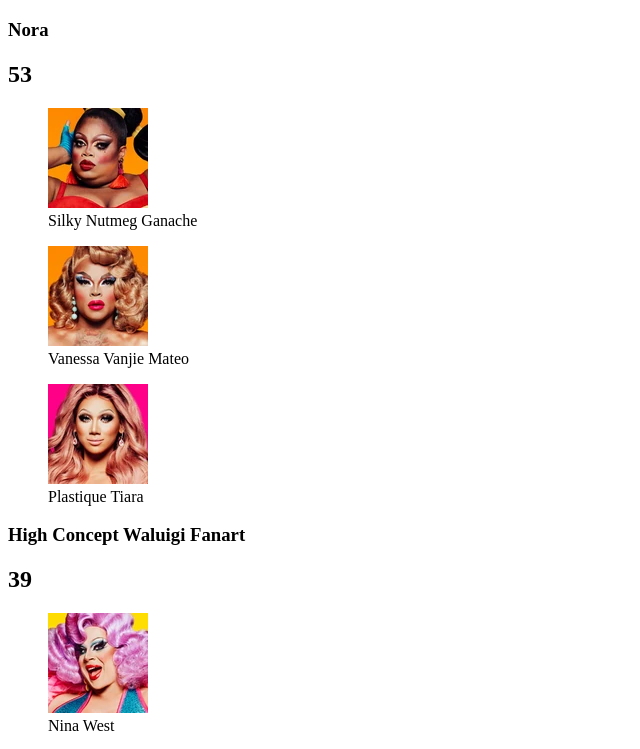
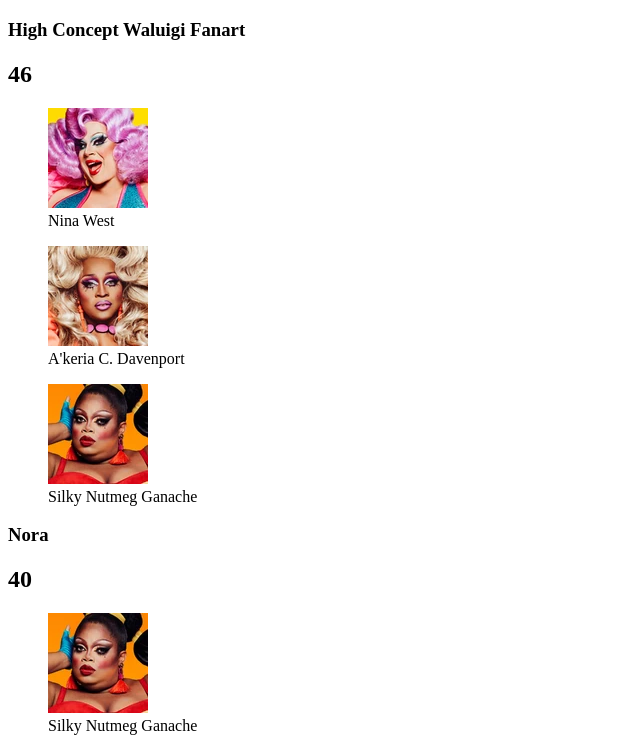
Before and after one commit to kimthompson/drag-race-fantasy, a Vue app: page / in a window 1280 px wide. Shown: the top 749 px of the page, without its empty margins (0-640 px from the left). Built offline with nearby package versions, Linux system fonts and the light colour scheme; the HTML template or start-up script is replaced by a standard one.

Commit message:
bye gurl

```diff
--- a/src/data/dead-queens.js
+++ b/src/data/dead-queens.js
@@ -5,5 +5,6 @@ export const deadQueens = [
   "Mercedes Iman Diamond",
   "Ariel Versace",
   "Scarlet Envy",
-  "Ra'jah D. O'Hara"
+  "Ra'jah D. O'Hara",
+  "Plastique Tiara"
 ]
--- a/src/data/leaderboard.json
+++ b/src/data/leaderboard.json
@@ -1,9 +1,9 @@
 [
-{"Username":"KimicalBurn","First Queen":"Brooke Lynn Hytes","Second Queen":"Nina West","Third Queen":"Vanessa Vanjie Mateo","The Bitch":"Nina West","Ep":{"8":"0"," 1-3 Total":"17"," 4 & 5 Total":"7"," 6":"0"," 7":"6"," 9":"3"},"Total":"33"},
-{"Username":"High Concept Waluigi Fanart","First Queen":"Nina West","Second Queen":"A'keria C. Davenport","Third Queen":"Silky Nutmeg Ganache","The Bitch":"Silky Nutmeg Ganache","Ep":{"8":"20"," 1-3 Total":"8"," 4 & 5 Total":"7"," 6":"0"," 7":"4"," 9":"0"},"Total":"39"},
+{"Username":"KimicalBurn","First Queen":"Brooke Lynn Hytes","Second Queen":"Nina West","Third Queen":"Vanessa Vanjie Mateo","The Bitch":"Nina West","Ep":{"8":"0"," 1-3 Total":"17"," 4 & 5 Total":"7"," 6":"0"," 7":"6"," 9":"0"},"Total":"30"},
+{"Username":"High Concept Waluigi Fanart","First Queen":"Nina West","Second Queen":"A'keria C. Davenport","Third Queen":"Silky Nutmeg Ganache","The Bitch":"Silky Nutmeg Ganache","Ep":{"8":"20"," 1-3 Total":"8"," 4 & 5 Total":"7"," 6":"0"," 7":"4"," 9":"7"},"Total":"46"},
 {"Username":"Regina George","First Queen":"Honey Davenport","Second Queen":"Brooke Lynn Hytes","Third Queen":"Scarlet Envy","The Bitch":"Scarlet Envy","Ep":{"8":"0"," 1-3 Total":"5"," 4 & 5 Total":"13"," 6":"-10"," 7":"0"," 9":"3"},"Total":"11"},
 {"Username":"Matt","First Queen":"Honey Davenport","Second Queen":"Mercedes Iman Diamond","Third Queen":"Scarlet Envy","The Bitch":"Honey Davenport","Ep":{"8":"0"," 1-3 Total":"-19"," 4 & 5 Total":"-7"," 6":"-10"," 7":"0"," 9":"0"},"Total":"-36"},
-{"Username":"Generica","First Queen":"Yvie Oddly","Second Queen":"Brooke Lynn Hytes","Third Queen":"Vanessa Vanjie Mateo","The Bitch":"Yvie Oddly","Ep":{"8":"-6"," 1-3 Total":"21"," 4 & 5 Total":"7"," 6":"0"," 7":"0"," 9":"3"},"Total":"25"},
+{"Username":"Generica","First Queen":"Yvie Oddly","Second Queen":"Brooke Lynn Hytes","Third Queen":"Vanessa Vanjie Mateo","The Bitch":"Yvie Oddly","Ep":{"8":"-6"," 1-3 Total":"21"," 4 & 5 Total":"7"," 6":"0"," 7":"0"," 9":"0"},"Total":"22"},
 {"Username":"Emily K","First Queen":"Silky Nutmeg Ganache","Second Queen":"Yvie Oddly","Third Queen":"Brooke Lynn Hytes","The Bitch":"Yvie Oddly","Ep":{"8":"4"," 1-3 Total":"16"," 4 & 5 Total":"14"," 6":"0"," 7":"0"," 9":"3"},"Total":"37"},
-{"Username":"Nora","First Queen":"Silky Nutmeg Ganache","Second Queen":"Vanessa Vanjie Mateo","Third Queen":"Plastique Tiara","The Bitch":"Silky Nutmeg Ganache","Ep":{"8":"20"," 1-3 Total":"9"," 4 & 5 Total":"14"," 6":"3"," 7":"7"," 9":"0"},"Total":"53"}
+{"Username":"Nora","First Queen":"Silky Nutmeg Ganache","Second Queen":"Vanessa Vanjie Mateo","Third Queen":"Plastique Tiara","The Bitch":"Silky Nutmeg Ganache","Ep":{"8":"20"," 1-3 Total":"9"," 4 & 5 Total":"14"," 6":"3"," 7":"7"," 9":"-13"},"Total":"40"}
 ]
--- a/src/data/log.json
+++ b/src/data/log.json
@@ -60,5 +60,10 @@
 {"Episode":"8","Queen":"Yvie Oddly","Tag":"#bottom","Points":"-5"},
 {"Episode":"8","Queen":"Brooke Lynn Hytes","Tag":"#shantay","Points":"2"},
 {"Episode":"8","Queen":"Yvie Oddly","Tag":"#shantay","Points":"2"},
-{"Episode":"9","Queen":"Brooke Lynn Hytes","Tag":"#mini","Points":"3"}
+{"Episode":"9","Queen":"Brooke Lynn Hytes","Tag":"#mini","Points":"3"},
+{"Episode":"9","Queen":"A'keria C. Davenport","Tag":"#maxi","Points":"7"},
+{"Episode":"9","Queen":"Vanessa Vanjie Mateo","Tag":"#bottom","Points":"-5"},
+{"Episode":"9","Queen":"Plastique Tiara","Tag":"#bottom","Points":"-5"},
+{"Episode":"9","Queen":"Vanessa Vanjie Mateo","Tag":"#shantay","Points":"2"},
+{"Episode":"9","Queen":"Plastique Tiara","Tag":"#sashay","Points":"-5"}
 ]
```
Also changed, not shown: 5 other files (tests, documents, lock files or other folders).
